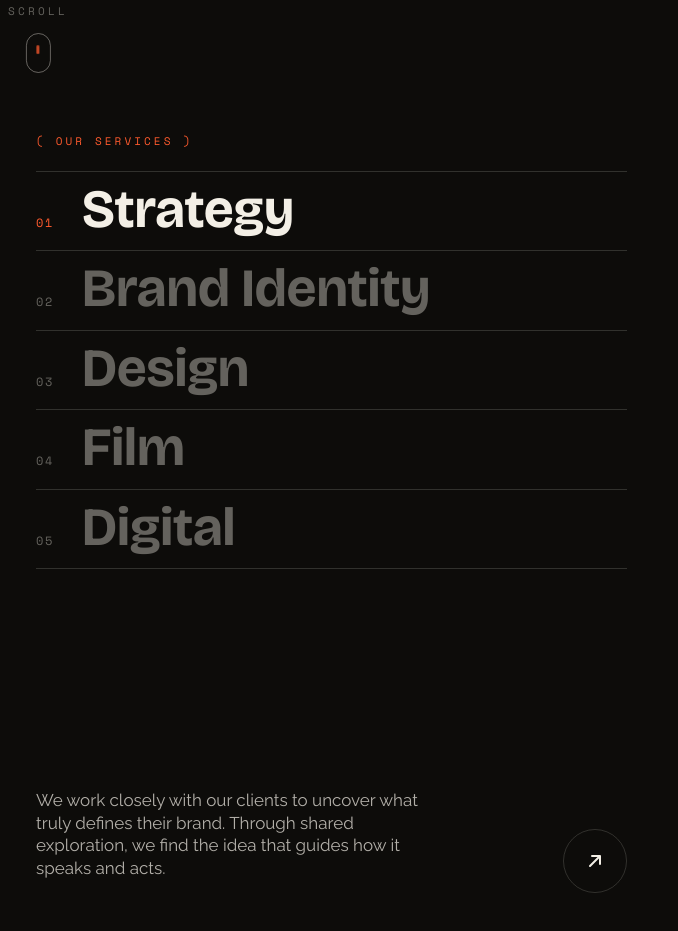
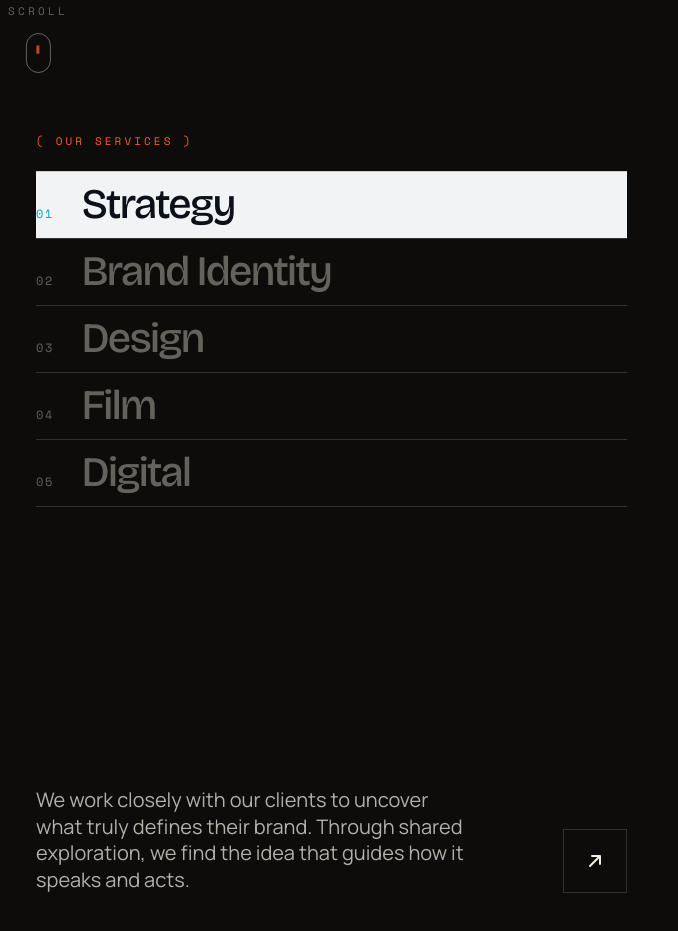
Before and after one commit to shivc868/component-003, a website built with Vite: page index.html in a window 1280 px wide. Shown: the part 687-1618 px from the top of the page, 602-1280 px from the left. Built offline with nearby package versions, Linux system fonts and the light colour scheme; some packages are replaced by stand-ins of ours.

Commit message:
new changes

```diff
--- a/index.html
+++ b/index.html
@@ -7,7 +7,7 @@
     <link rel="preconnect" href="https://fonts.googleapis.com" />
     <link rel="preconnect" href="https://fonts.gstatic.com" crossorigin />
     <link
-      href="https://fonts.googleapis.com/css2?family=Bricolage+Grotesque:opsz,wght@12..96,400..800&family=Raleway:wght@400..600&family=Space+Mono:wght@400;700&display=swap"
+      href="https://fonts.googleapis.com/css2?family=Bricolage+Grotesque:opsz,wght@12..96,400..800&family=Raleway:wght@400..600&family=Manrope:wght@400..600&family=Space+Mono:wght@400;700&display=swap"
       rel="stylesheet"
     />
     <title>component-003</title>
@@ -65,6 +65,7 @@
             <a class="services__item" href="#digital" data-index="4">
               Digital
             </a>
+            <span class="services__indicator" aria-hidden="true"></span>
           </nav>
 
           <div class="services__footer">
--- a/src/main.js
+++ b/src/main.js
@@ -72,6 +72,27 @@ let currentDesc = document.querySelector(".services__desc");
 
 const cta = document.querySelector(".services__cta");
 const ctaArrow = cta.querySelector("svg");
+const indicator = document.querySelector(".services__indicator");
+
+// glide the single white strip over a title row; mix-blend-mode: difference
+// inverts the covered row, so its text flips dark automatically
+function moveStrip(index, instant = false) {
+  const item = buttons[index];
+  const props = { y: item.offsetTop, height: item.offsetHeight };
+  if (instant) gsap.set(indicator, props);
+  else
+    gsap.to(indicator, {
+      ...props,
+      duration: 0.4,
+      ease: "power3.out",
+      overwrite: true,
+    });
+}
+
+// row heights depend on fonts/viewport, so re-anchor the strip when they settle
+window.addEventListener("load", () => moveStrip(active, true));
+window.addEventListener("resize", () => moveStrip(active, true));
+moveStrip(0, true);
 
 function swapArrow() {
   // redirect any in-flight swap from its current position — no snapping
@@ -93,6 +114,7 @@ gsap.set(revealLayer, { clipPath: "inset(0% 100% 0% 0%)" });
 gsap.set(revealImg, { scale: 1.3 });
 gsap.set(".services__eyebrow", { autoAlpha: 0, y: 24 });
 gsap.set(".services__item", { autoAlpha: 0, y: 64 });
+gsap.set(indicator, { autoAlpha: 0 });
 gsap.set(currentDesc, { autoAlpha: 0 });
 gsap.set(cta, { autoAlpha: 0, scale: 0.6 });
 
@@ -106,7 +128,7 @@ function revealDesc() {
   gsap.to(split.lines, {
     yPercent: 0,
     duration: 0.7,
-    stagger: 0.07,
+    // stagger: 0.07,
     ease: "power3.out",
     onComplete: () => {
       split.revert();
@@ -130,8 +152,14 @@ function playReveal() {
       { autoAlpha: 1, y: 0, duration: 0.9, stagger: 0.09 },
       0.3,
     )
+    .add(() => moveStrip(active, true), 0.3)
+    .to(indicator, { autoAlpha: 1, duration: 0.5 }, 0.9)
     .add(revealDesc, 0.65)
-    .to(cta, { autoAlpha: 1, scale: 1, duration: 0.6, ease: "back.out(1.6)" }, 0.8);
+    .to(
+      cta,
+      { autoAlpha: 1, scale: 1, duration: 0.6, ease: "back.out(1.6)" },
+      0.8,
+    );
 }
 
 ScrollTrigger.create({
@@ -179,7 +207,7 @@ function swapDesc(text) {
     gsap.to(oldSplit.lines, {
       yPercent: -110,
       duration: 0.2,
-      stagger: 0.035,
+      // stagger: 0.035,
       ease: "none",
       onComplete: () => oldDesc.remove(),
     });
@@ -225,6 +253,7 @@ function setActive(index) {
   swapImage(service);
   swapDesc(service.desc);
   swapArrow();
+  moveStrip(index);
 }
 
 const list = document.querySelector(".services__list");
--- a/src/style.css
+++ b/src/style.css
@@ -233,6 +233,7 @@ body {
 }
 
 .services__list {
+  position: relative;
   display: flex;
   flex-direction: column;
   align-items: stretch;
@@ -256,19 +257,16 @@ body {
   display: flex;
   align-items: baseline;
   gap: 28px;
-  background: none;
-  border: 0;
   border-top: 1px solid var(--line);
-  margin: 0;
   padding: 10px 0 12px;
   text-align: left;
   text-decoration: none;
   font-family: var(--heading);
   font-optical-sizing: auto;
-  font-size: clamp(38px, 4.2vw, 55px);
+  font-size: clamp(38px, 4.2vw, 42px);
   line-height: 1.05;
-  font-weight: 700;
-  letter-spacing: -0.5px;
+  font-weight: 500;
+  letter-spacing: -0.04em;
   color: var(--muted);
   cursor: pointer;
   transition:
@@ -276,8 +274,21 @@ body {
     padding-left 0.35s ease;
 }
 
-.services__item:last-child {
+.services__item:last-of-type {
   border-bottom: 1px solid var(--line);
+}
+
+.services__indicator {
+  position: absolute;
+  top: 0;
+  left: 0;
+  width: 100%;
+  height: 90px; /* real height set per-row by JS */
+  background: #fff;
+  /* inverts whatever it covers: dark bg -> white, light text -> dark */
+  mix-blend-mode: difference;
+  pointer-events: none;
+  will-change: transform;
 }
 
 .services__item::before {
@@ -338,7 +349,7 @@ body {
   width: 64px;
   height: 64px;
   border: 1px solid var(--line);
-  border-radius: 50%;
+  border-radius: 0;
   overflow: hidden;
   color: var(--text);
   transition:
@@ -368,10 +379,10 @@ body {
   bottom: 0;
   left: 0;
   width: 100%;
-  max-width: 400px;
+  max-width: 440px;
   margin: 0;
-  padding-bottom: 14px;
-  font-size: 17px;
+  font-family: "Manrope", "Segoe UI", system-ui, sans-serif;
+  font-size: 20px;
   line-height: 1.32;
   font-weight: 400;
   color: var(--soft);
```
Also changed, not shown: 1 other file.
